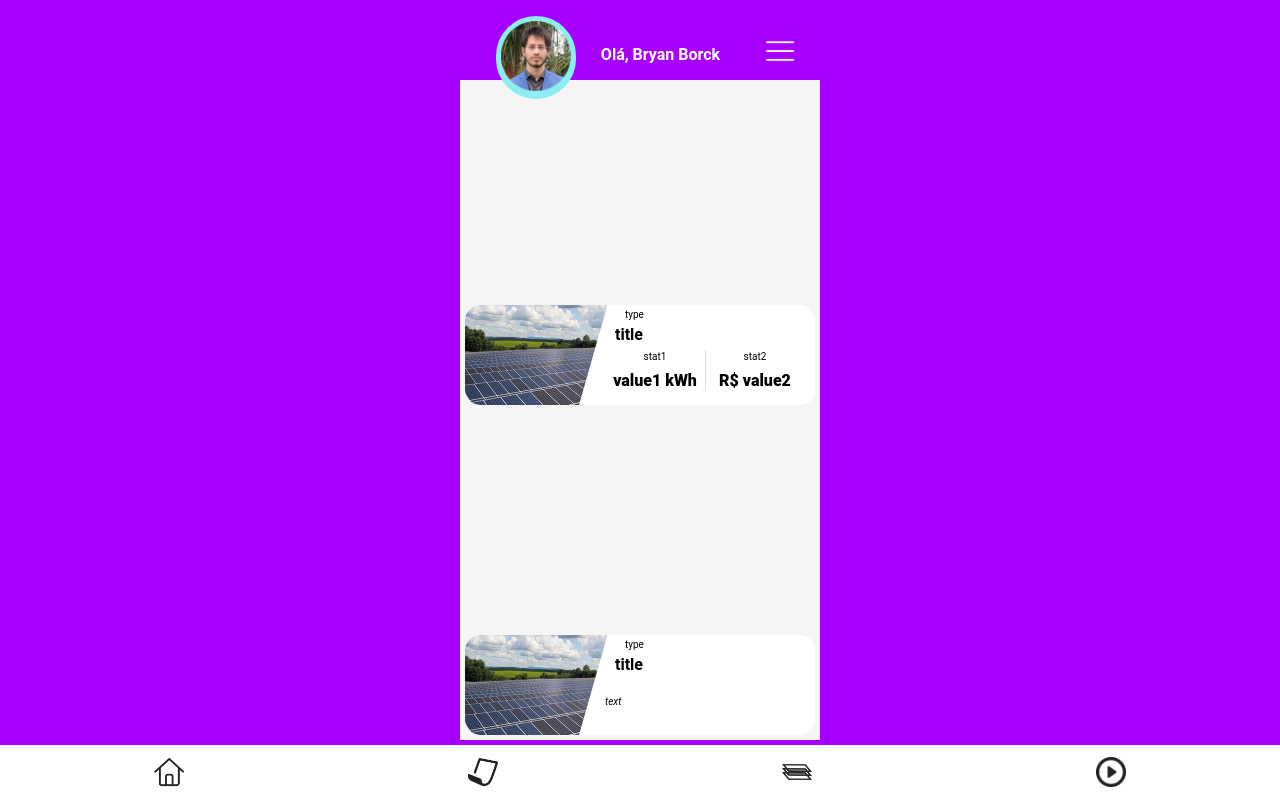
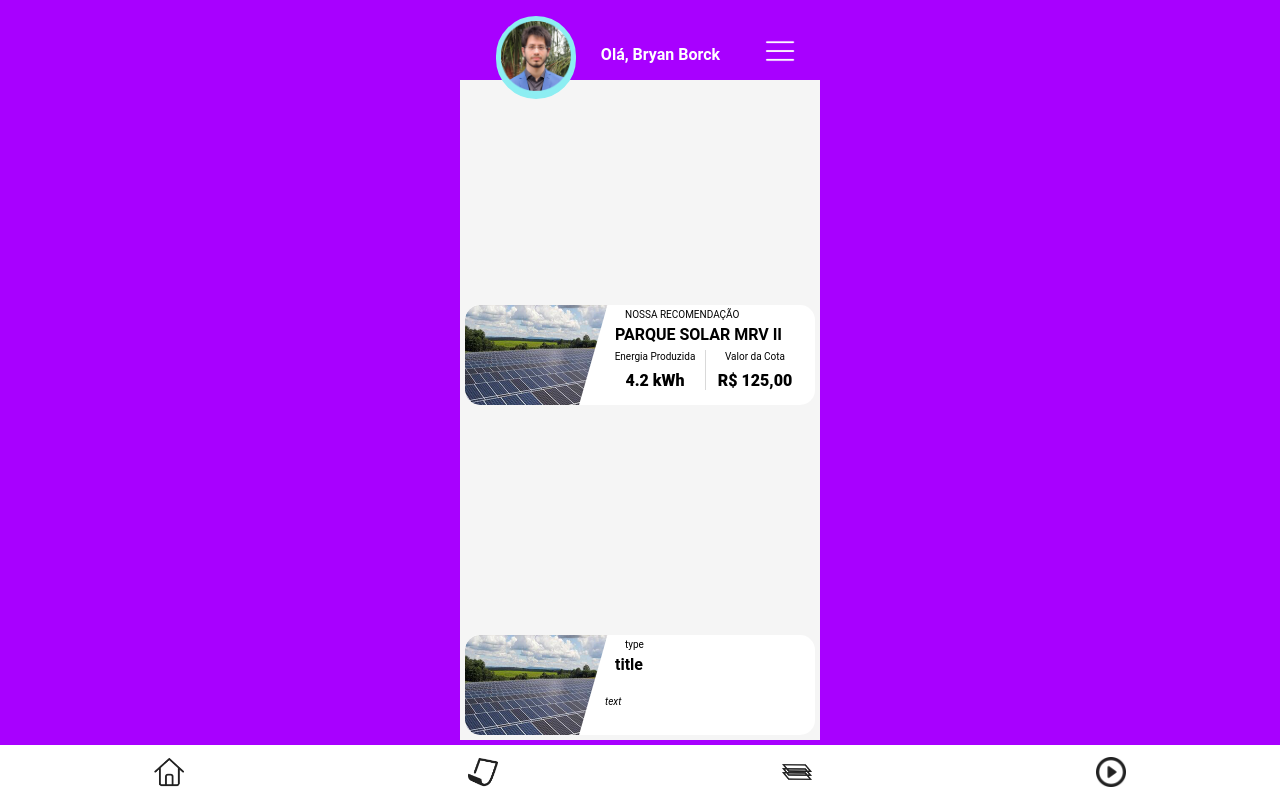
Before and after one commit to luiz-lvj/navi-tech-journey-2022, a React (Create React App) app: page /home in a window 1280 px wide. Built offline with nearby package versions, Linux system fonts and the light colour scheme.

Commit message:
new card

```diff
--- a/src/components/Home.js
+++ b/src/components/Home.js
@@ -12,14 +12,13 @@ export default function Home(){
             <HeaderHome></HeaderHome>
 
             <ParkCard
-            title ="title"
+            title ="PARQUE SOLAR MRV II"
             image={painelSolar1}
-            type ="type"
-            text="text"
-            value1="value1"
-            stat1="stat1"
-            value2="value2"
-            stat2="stat2"
+            type ="NOSSA RECOMENDAÇÃO"
+            value1="4.2"
+            stat1="Energia Produzida"
+            value2="125,00"
+            stat2="Valor da Cota"
             />
 
             <InfoCard
--- a/src/components/ParkCard.js
+++ b/src/components/ParkCard.js
@@ -49,6 +49,7 @@ height: 20px;
 position: absolute;
 left: 160px;
 top: 0px;
+font-family: Lato, Helvetica, sans-serif
 font-style: normal;
 font-weight: 400;
 font-size: 10px;
@@ -62,6 +63,7 @@ position: absolute;
 top: 14px;
 left: 150px;
 height: 30px;
+font-family: Lato, Helvetica, sans-serif
 font-style: normal;
 font-weight: 700;
 font-size: 16px;
@@ -76,6 +78,7 @@ left: 140px;
 top: 47px;
 width: 200px;
 height: 40px;
+font-family: Lato, Helvetica, sans-serif
 font-style: italic;
 font-weight: 400;
 font-size: 10px;
@@ -101,6 +104,7 @@ top: 46px;
 width: 100px;
 left: 140px;
 height: 20px;
+font-family: Lato, Helvetica, sans-serif
 font-style: normal;
 font-weight: 400;
 font-size: 10px;
@@ -112,6 +116,7 @@ display: inline-block;
 `
 
   const CardValue1 = styled.div`
+  font-family: Lato, Helvetica, sans-serif
   font-style: normal;
   font-weight: 900;
   font-size: 16px;
@@ -133,6 +138,7 @@ display: inline-block;
   width: 100px;
   left: 240px;
   height: 20px;
+  font-family: Lato, Helvetica, sans-serif
   font-style: normal;
   text-align: center;
   font-weight: 400;
@@ -145,6 +151,7 @@ display: inline-block;
 
 
   const CardValue2 = styled.div`
+  font-family: Lato, Helvetica, sans-serif
   font-style: normal;
   font-weight: 900;
   font-size: 16px;
```
